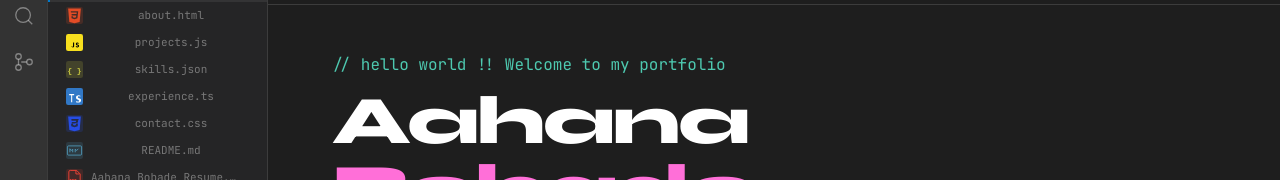
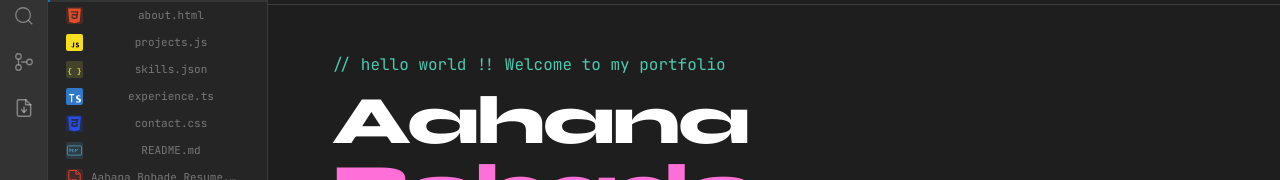
Before and after one commit to aahanabobade/aahana-bobade-portfolio, a React (Vite) app: page / in a window 1280 px wide. Shown: the part 108-288 px from the top of the page. Built offline with nearby package versions, Linux system fonts and the light colour scheme.

Commit message:
feat: add resume download button to activity bar

```diff
--- a/src/components/ActivityBar.jsx
+++ b/src/components/ActivityBar.jsx
@@ -11,12 +11,10 @@ const SHORTCUTS = [
   ['↑ / ↓',  'Terminal history'            ],
 ]
 
-// ── Generic portal popover ─────────────────────────────────────────────────
 function Popover({ anchorRef, open, onClose, children }) {
   const [pos, setPos] = useState({ top: 0, left: 0 })
   const boxRef = useRef()
 
-  // Position after paint so we have real dimensions
   useEffect(() => {
     if (!open) return
     const id = requestAnimationFrame(() => {
@@ -30,9 +28,6 @@ function Popover({ anchorRef, open, onClose, children }) {
     return () => cancelAnimationFrame(id)
   }, [open])
 
-  // Outside-click: use 'pointerdown' instead of 'mousedown', and check
-  // the portal div directly — createPortal keeps the DOM node in document.body
-  // so boxRef.current.contains() works fine as long as we read it correctly.
   const handleOutside = useCallback((e) => {
     const clickedAnchor = anchorRef.current?.contains(e.target)
     const clickedBox    = boxRef.current?.contains(e.target)
@@ -41,7 +36,6 @@ function Popover({ anchorRef, open, onClose, children }) {
 
   useEffect(() => {
     if (!open) return
-    // Use capture phase so we catch it before any child stops propagation
     document.addEventListener('pointerdown', handleOutside, true)
     return () => document.removeEventListener('pointerdown', handleOutside, true)
   }, [open, handleOutside])
@@ -91,7 +85,19 @@ function Divider() {
   return <div className="mx-3 my-1" style={{ borderTop: '1px solid var(--border)' }} />
 }
 
-// ━━━━━━━━━━━━━━━━━━━━━━━━━━━━━━━━━━━━━━━━━━━━━━━━━━━━
+// Resume download icon
+function ResumeIcon() {
+  return (
+    <svg width="20" height="20" viewBox="0 0 24 24" fill="none"
+         stroke="currentColor" strokeWidth="1.8" strokeLinecap="round" strokeLinejoin="round">
+      <path d="M14 2H6a2 2 0 0 0-2 2v16a2 2 0 0 0 2 2h12a2 2 0 0 0 2-2V8z"/>
+      <polyline points="14 2 14 8 20 8"/>
+      <line x1="12" y1="11" x2="12" y2="17"/>
+      <polyline points="9 14 12 17 15 14"/>
+    </svg>
+  )
+}
+
 export default function ActivityBar({
   sidebarOpen,
   onToggleSidebar,
@@ -110,6 +116,13 @@ export default function ActivityBar({
   const bar = mobile
     ? 'bg-vscode-bg3 flex flex-row items-center justify-around px-2 py-1 border-b border-vscode-border'
     : 'bg-vscode-bg4 flex flex-col items-center pt-1 border-r border-vscode-border gap-0.5'
+
+  const handleResumeDownload = () => {
+    const link = document.createElement('a')
+    link.href = '/Aahana_Bobade_Resume.pdf'
+    link.download = 'Aahana_Bobade_Resume.pdf'
+    link.click()
+  }
 
   return (
     <div style={mobile ? {} : { gridArea: 'act' }} className={bar}>
@@ -155,6 +168,13 @@ export default function ActivityBar({
         </Popover>
       </div>
 
+      {/* ── Resume Download Button ── */}
+      <Btn
+        icon={<ResumeIcon />}
+        title="Download Resume"
+        onClick={handleResumeDownload}
+      />
+
       {!mobile && <div className="flex-1" />}
 
       {/* Settings */}
@@ -165,16 +185,13 @@ export default function ActivityBar({
         <Popover anchorRef={settingsRef} open={settingsOpen} onClose={() => setSettingsOpen(false)}>
           <PanelHeader>Settings</PanelHeader>
 
-          {/* Color Theme */}
           <SectionLabel>🎨 Color Theme</SectionLabel>
           {THEMES.map(t => {
             const isActive = t.id === themeId
             return (
               <button
                 key={t.id}
-                onClick={() => {
-                  onThemeChange?.(t.id)
-                }}
+                onClick={() => { onThemeChange?.(t.id) }}
                 className="w-full flex items-center gap-3 px-3 py-2 text-left text-[12px]
                            transition-colors border-l-2 cursor-pointer"
                 style={{
@@ -195,11 +212,11 @@ export default function ActivityBar({
 
           <Divider />
 
-          {/* Quick Actions */}
           <SectionLabel>⚡ Quick Actions</SectionLabel>
           {[
-            { icon: '🔍', label: 'Command Palette',  hint: 'Ctrl+P', action: () => { onOpenCmd?.();   setSettingsOpen(false) } },
+            { icon: '🔍', label: 'Command Palette',  hint: 'Ctrl+P', action: () => { onOpenCmd?.();    setSettingsOpen(false) } },
             { icon: '📟', label: 'Toggle Terminal',   hint: 'Ctrl+`', action: () => { onToggleTerm?.(); setSettingsOpen(false) } },
+            { icon: '📄', label: 'Download Resume',   hint: '',       action: () => { handleResumeDownload(); setSettingsOpen(false) } },
             { icon: '🖥️', label: 'Toggle Fullscreen', hint: 'F11',
               action: () => {
                 !document.fullscreenElement
@@ -225,7 +242,6 @@ export default function ActivityBar({
 
           <Divider />
 
-          {/* Keyboard Shortcuts */}
           <SectionLabel>⌨️ Keyboard Shortcuts</SectionLabel>
           {SHORTCUTS.map(([key, desc]) => (
             <div key={key} className="flex items-center gap-3 px-3 py-1.5">
@@ -239,7 +255,6 @@ export default function ActivityBar({
 
           <Divider />
 
-          {/* About */}
           <div className="px-3 py-3">
             <p className="text-[11px] mb-1 text-vscode-dim">Portfolio v3.0 · React + Vite + Tailwind</p>
             <p className="text-[11px] text-vscode-dim">
```
